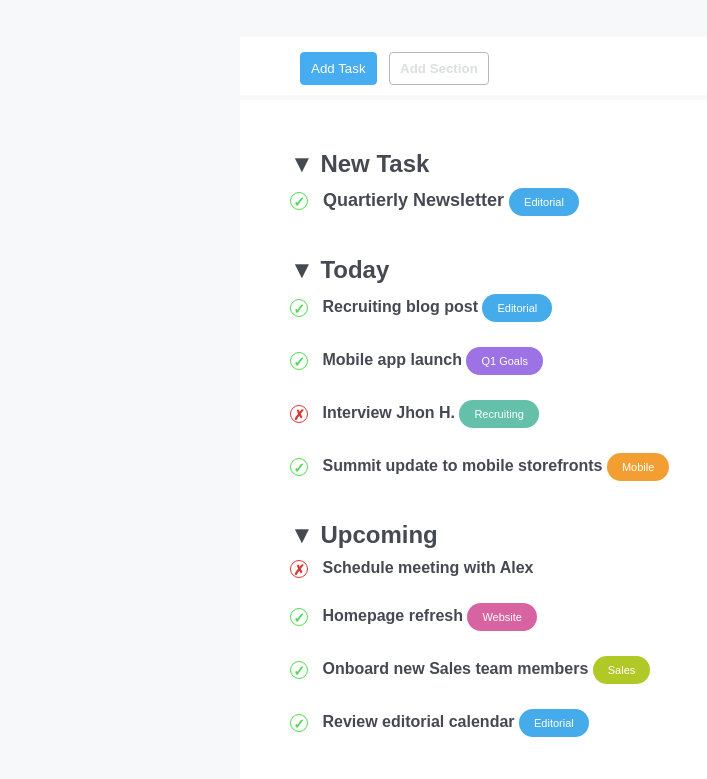
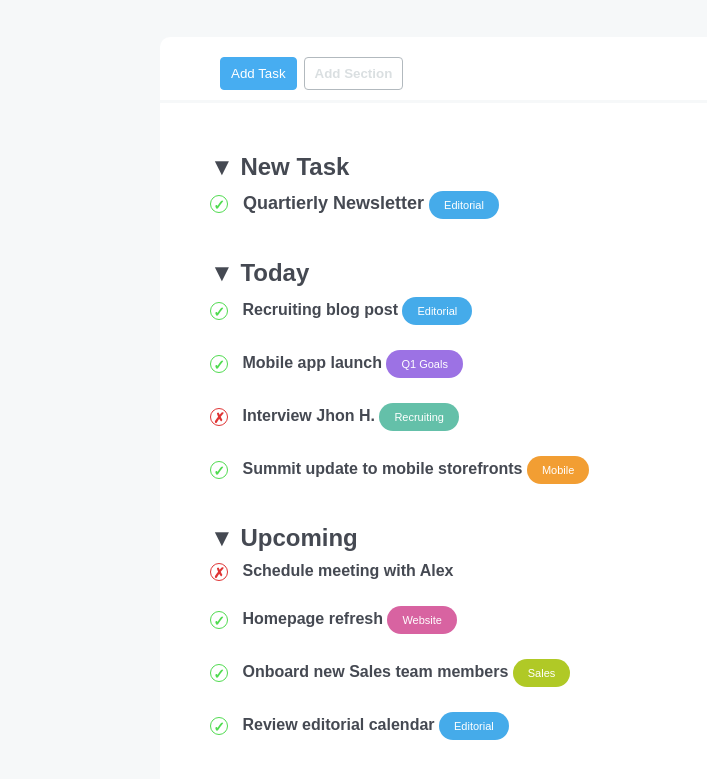
Before and after one commit to Michele-S2001/html-css-toboolist, a plain HTML site: page index.html in a window 1280 px wide. Shown: the part 93-872 px from the top of the page, without its empty margins (0-707 px from the left). Drawn offline with Linux system fonts and the light colour scheme.

```diff
--- a/css/style.css
+++ b/css/style.css
@@ -33,7 +33,7 @@ main {
 
 /* utility classes */
 .container {
-    max-width: 800px;
+    max-width: 75%;
     margin: 0 auto;
 }
 
@@ -89,8 +89,10 @@ main {
 
 /* buttons bar */
 .buttons-bar {
-    padding: 15px 60px 10px 60px;
-    margin-bottom: 5px;
+    padding: 20px 60px 10px 60px;
+    margin-bottom: 3px;
+    border-top-left-radius: 10px 10px;
+    border-top-right-radius: 10px 10px;
 }
 
 .button {
@@ -106,7 +108,7 @@ main {
 }
 
 .section-button {
-    margin-left: 8px;
+    margin-left: 2.5px;
     border: 1.5px solid #b2b9be;
     color: #DADFE1;
     font-weight: 600;
@@ -117,6 +119,8 @@ main {
 .todo-list {
     padding: 50px;
     color: #454952;
+    border-bottom-left-radius: 10px 10px;
+    border-bottom-right-radius: 10px 10px;
 }
 
 .todo-list__title {
```
